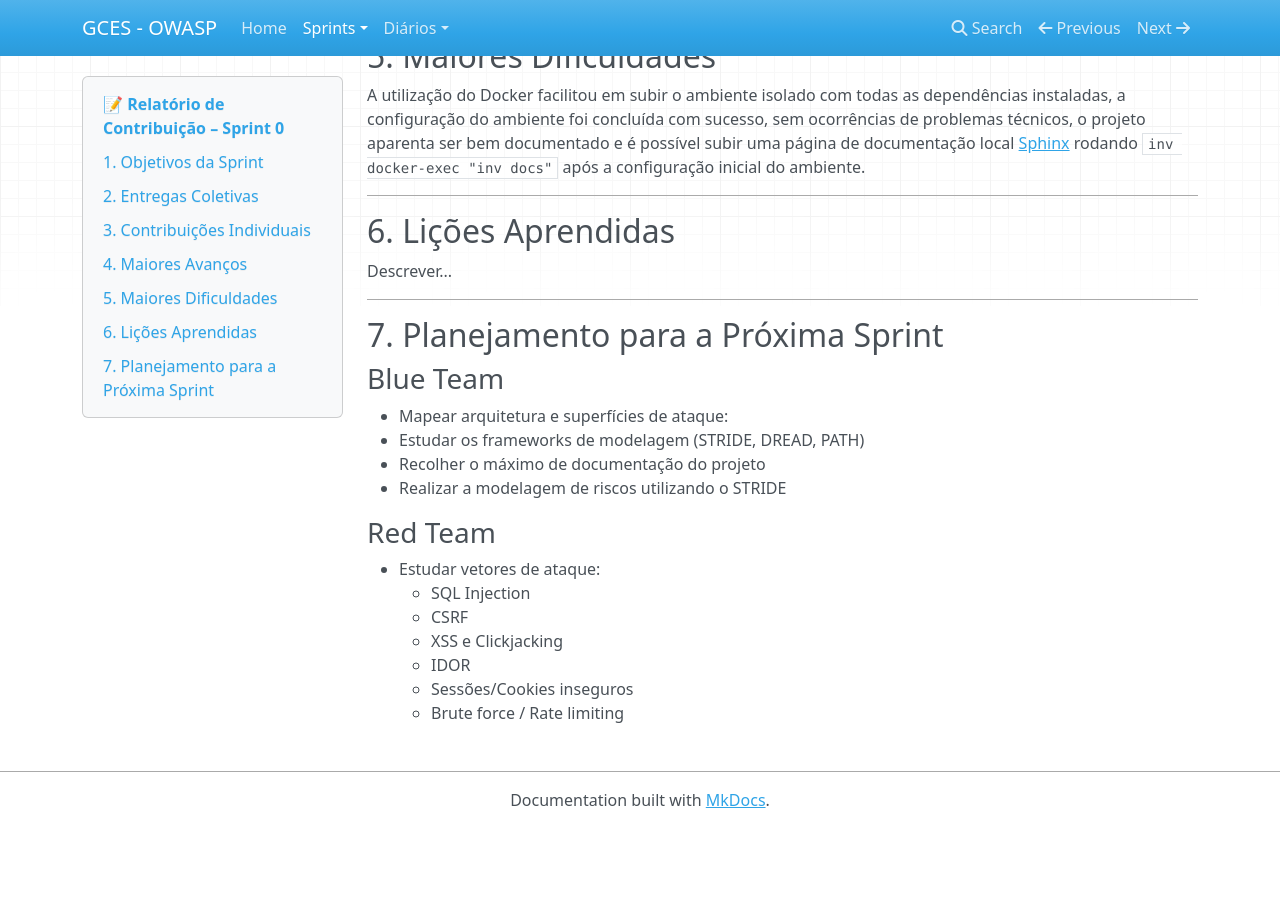
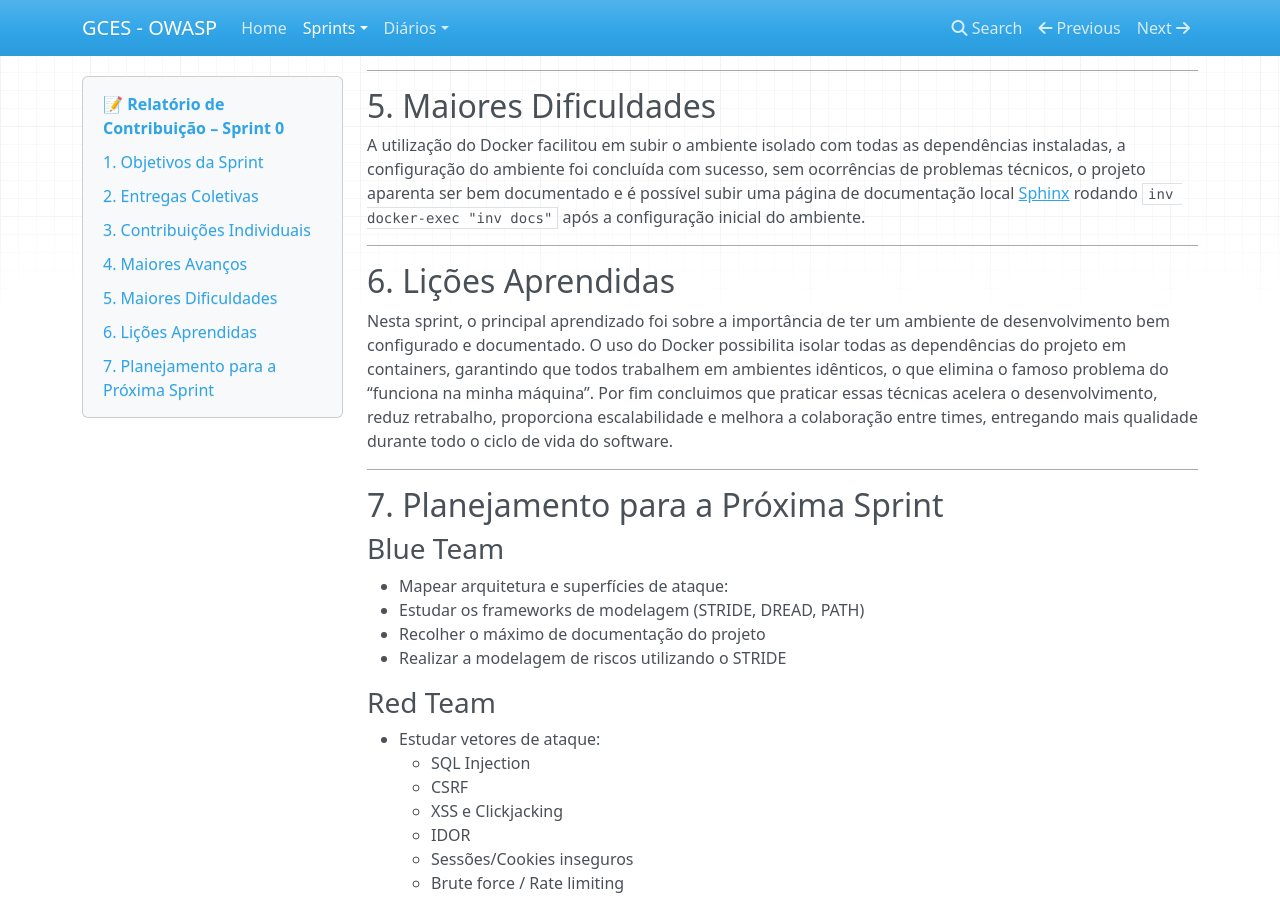
Before and after one commit to unbyytes/GCES, an MkDocs documentation site: the page built from docs/sprints/0.md, in a window 1280 px wide and 900 px high, scrolled down 4102 px. Built offline with MkDocs 1.6.1, drawn with Linux system fonts in a browser that asks for light colours; nearby versions of some CDN libraries; before the commit the page ends 4930 px from its top, so only the background shows below that; some of the changed text lies outside the part shown.

```diff
--- a/docs/sprints/0.md
+++ b/docs/sprints/0.md
@@ -36,6 +36,7 @@
 | Miguel Arthur | Documentação da Infraestrutura do EJ  | [ 🏗️ Infraestrutura](#infraestrutura)  | |
 | Marcus Vinicius | Documentação da Configuração inicial do ambiente do EJ    | [⚙️ Configuração de Ambiente](#configuracao-de-ambiente)  | |
 | Júlio Costa | Documentação das Maiores Dificuldades | [Maiores Dificuldades](#5-maiores-dificuldades) |
+| Henrique Quenino | Documentação de Aprendizados | [Lições Aprendidas](#6-lições-aprendidas) |
 
 ---
 
@@ -180,7 +181,7 @@ A utilização do Docker facilitou em subir o ambiente isolado com todas as depe
 
 ## 6. Lições Aprendidas
 
-Descrever...
+Nesta sprint, o principal aprendizado foi sobre a importância de ter um ambiente de desenvolvimento bem configurado e documentado. O uso do Docker possibilita isolar todas as dependências do projeto em containers, garantindo que todos trabalhem em ambientes idênticos, o que elimina o famoso problema do “funciona na minha máquina”. Por fim concluimos que praticar essas técnicas acelera o desenvolvimento, reduz retrabalho, proporciona escalabilidade e melhora a colaboração entre times, entregando mais qualidade durante todo o ciclo de vida do software.
 
 ---
 
--- a/mkdocs.yml
+++ b/mkdocs.yml
@@ -17,3 +17,5 @@ nav:
       - Sprint 0: diarios/180113569/0.md
     - Daniel Rocha Oliveira (190104821):
       - Sprint 0: diarios/190104821/sprint_0_diario.md
+    - Henrique Camelo Quenino (221008098):
+      - Sprint 0: diarios/221008098/0.md
```
